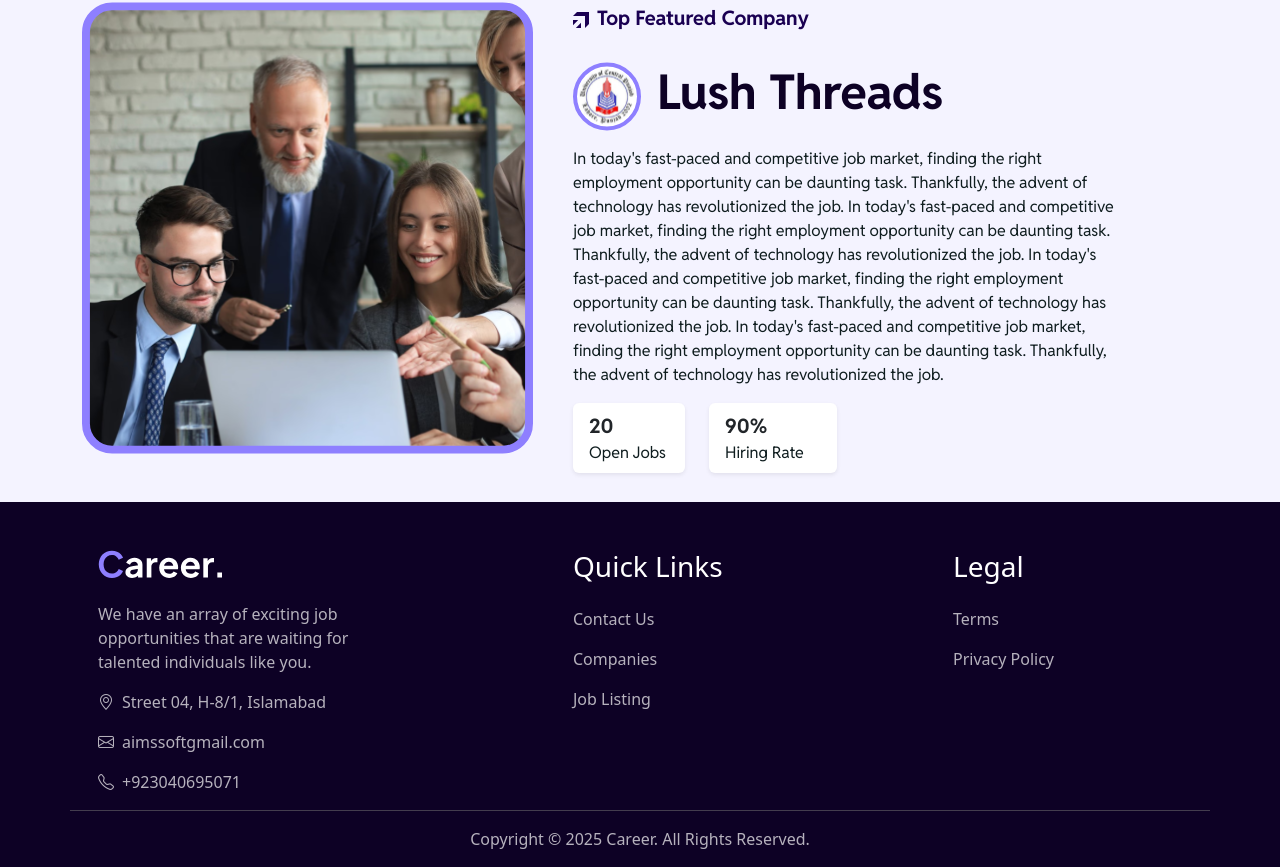
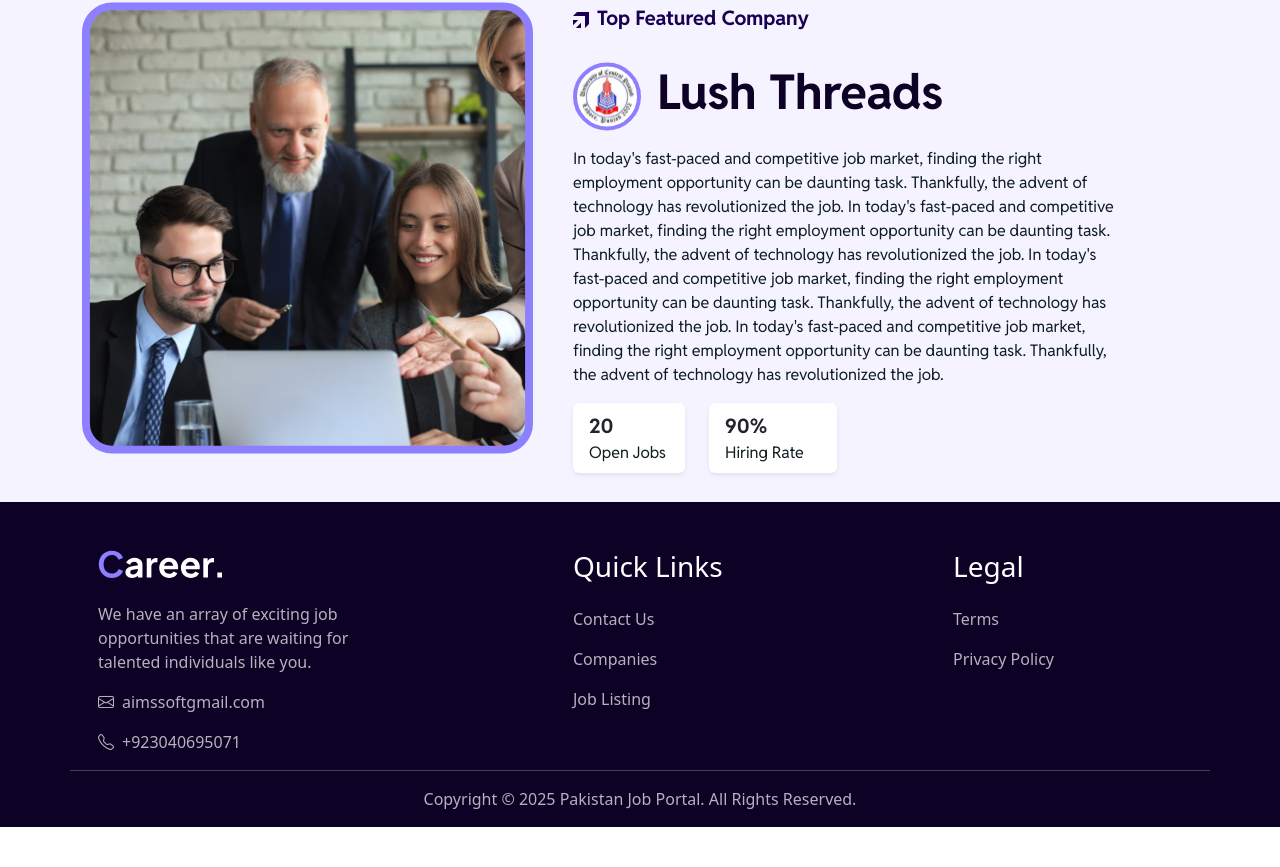
Before and after one commit to Aims-Soft/hotel-and-restaurant-front-end, an Angular app: page / in a window 1280 px wide. Shown: the part 999-1866 px from the top of the page. After the commit the page ends 1826 px from the top, so only its background shows below. Built offline with nearby package versions, Linux system fonts and the light colour scheme; no server answers.

Commit message:
company ID issue solved

```diff
--- a/src/app/create-jobs/create-jobs.component.ts
+++ b/src/app/create-jobs/create-jobs.component.ts
@@ -349,7 +349,7 @@
     const payload = {
 
       jobTitle: this.jobTitle,
-      companyID: this.userSessionService.getCompanyID,
+      companyID: this.userSessionService.getCompanyID(),
       jobTypeID: Number(this.selectedJobType),
       jobSpaceID: Number(this.selectedWorkSpace),
       experienceID: Number(this.selectedExperience),
--- a/src/app/home-page/footer/footer.component.html
+++ b/src/app/home-page/footer/footer.component.html
@@ -12,8 +12,8 @@
           talented individuals like you.
         </p>
         <div class="d-flex">
-          <i class="bi bi-geo-alt"></i>
-          <p class="ms-2">Street 04, H-8/1, Islamabad</p>
+          <!-- <i class="bi bi-geo-alt"></i> -->
+          <!-- <p class="ms-2">Street 04, H-8/1, Islamabad</p> -->
         </div>
         <div class="d-flex">
           <i class="bi bi-envelope"></i>
@@ -61,6 +61,6 @@
     </div>
   </div>
   <div class="text-center py-3 copyrights">
-    Copyright &copy; 2025 Career. All Rights Reserved.
+    Copyright &copy; 2025 Pakistan Job Portal. All Rights Reserved.
   </div>
 </div>
```
